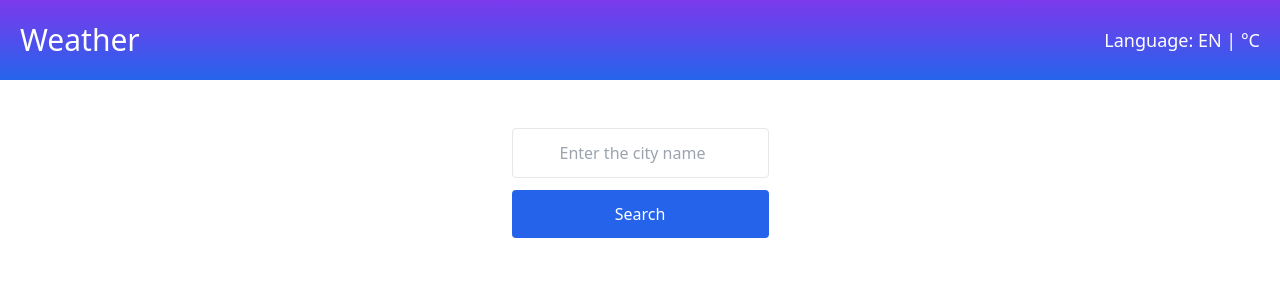
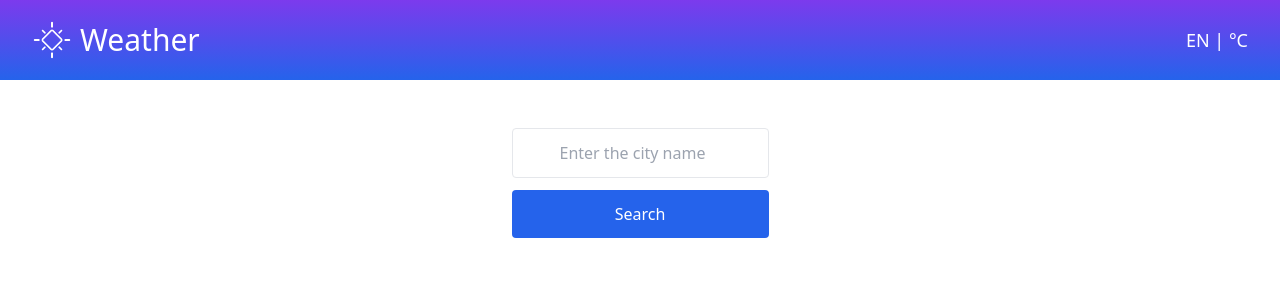
Before and after one commit to guvarallo/weather, a Vue app: page / in a window 1280 px wide. Shown: the top 300 px of the page. Built offline with nearby package versions, Linux system fonts and the light colour scheme; no server answers.

Commit message:
add logo

```diff
--- a/public/index.html
+++ b/public/index.html
@@ -4,7 +4,6 @@
     <meta charset="utf-8" />
     <meta http-equiv="X-UA-Compatible" content="IE=edge" />
     <meta name="viewport" content="width=device-width,initial-scale=1.0" />
-    <link rel="icon" href="<%= BASE_URL %>favicon.ico" />
     <title><%= htmlWebpackPlugin.options.title %></title>
   </head>
   <body>
--- a/src/components/Header.vue
+++ b/src/components/Header.vue
@@ -2,9 +2,10 @@
   <div
     class="flex items-center mt-0 h-20 bg-gradient-to-b from-purple-600 to-blue-600"
   >
-    <h1 class="text-white text-3xl ml-5">
+    <img src="../assets/logo.png" alt="weather logo" class="w-10 ml-8" />
+    <h1 class="text-white text-3xl ml-2">
       Weather
     </h1>
-    <p class="text-white text-lg mr-5 ml-auto">Language: EN | °C</p>
+    <p class="text-white text-lg mr-8 ml-auto">EN | °C</p>
   </div>
 </template>
```
Also changed, not shown: src/assets/logo.png (added), 1 other file (tests, documents, lock files or other folders).
